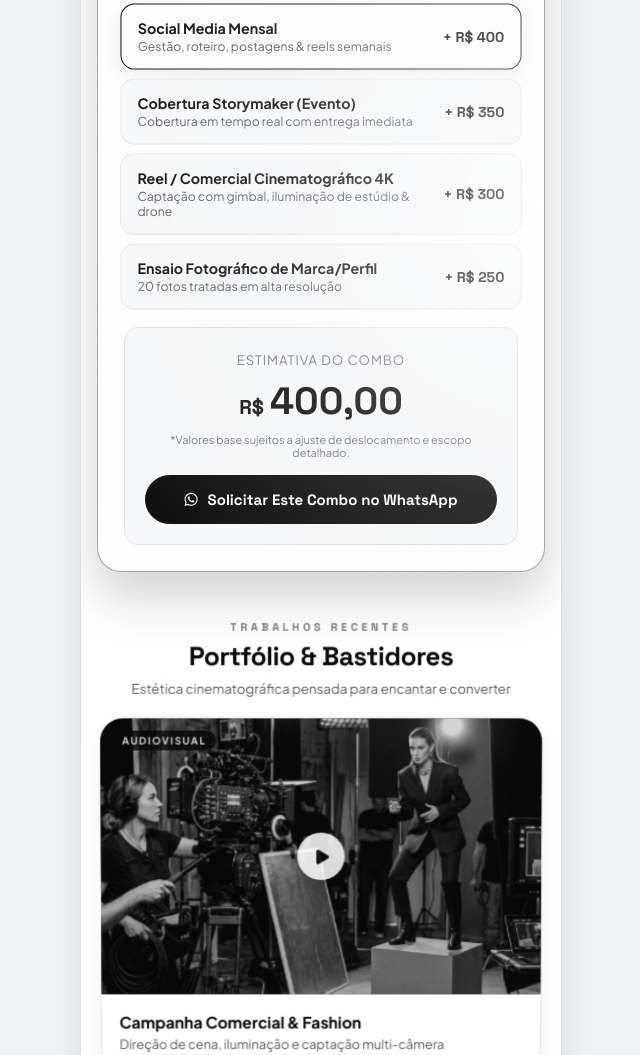
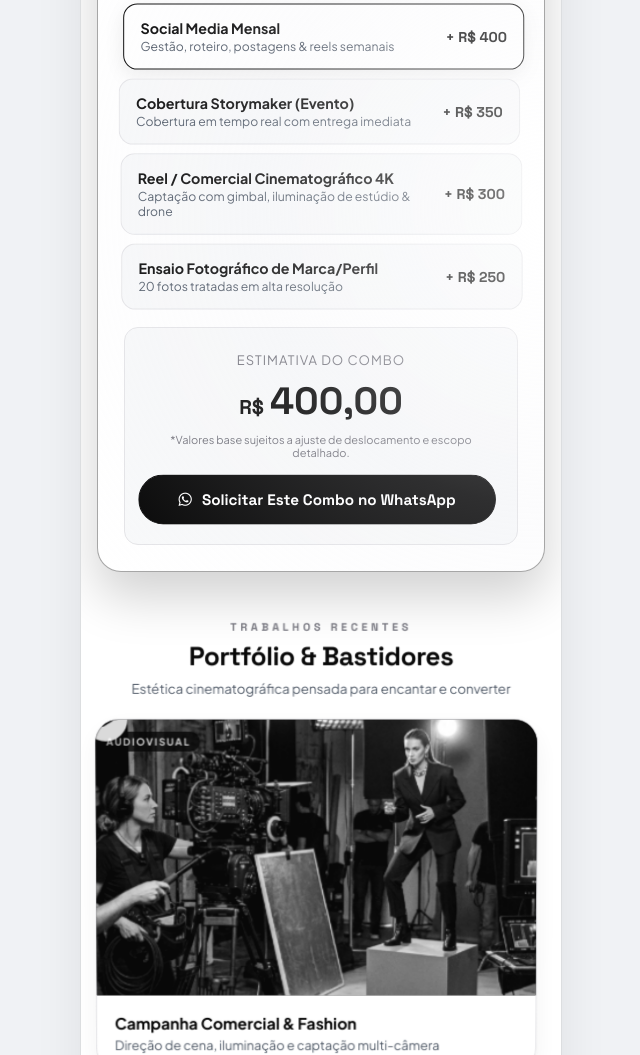
Before and after one commit to leoalthaus/phmedia, a plain HTML site: page index.html in a window 1280 px wide. Shown: the part 2305-3360 px from the top of the page, without its empty margins (319-959 px from the left). Drawn offline with Linux system fonts and the light colour scheme.

Commit message:
feat: botoes e cards surgem simultaneamente da esquerda para a direita e da direita para a esquerda ao rolar a tela

```diff
--- a/assets/css/style.css
+++ b/assets/css/style.css
@@ -107,6 +107,7 @@ body {
   box-shadow: 0 0 50px rgba(0, 0, 0, 0.08), 0 0 0 1px rgba(0, 0, 0, 0.05);
   display: flex;
   flex-direction: column;
+  overflow-x: hidden;
 }
 
 /* ==========================================================================
--- a/assets/js/app.js
+++ b/assets/js/app.js
@@ -363,20 +363,24 @@ function initScrollAnimations() {
       }
     }
 
-    // 4. SERVICE PILL BUTTONS (Quadro 1 Nav): Dynamic Kinetic Stagger Wave
-    servicePills.forEach((pill, idx) => {
+    // 4. SIMULTANEOUS OPPOSING LATERAL SURGE FOR BUTTONS & CONTROLS
+    // (Even items surge from Left-to-Right, Odd items surge from Right-to-Left simultaneously as you scroll)
+    const currentServicePills = document.querySelectorAll(".service-pill-btn");
+    currentServicePills.forEach((pill, idx) => {
       const rect = pill.getBoundingClientRect();
-      if (rect.bottom >= 0 && rect.top <= windowHeight) {
+      if (rect.bottom >= -60 && rect.top <= windowHeight + 60) {
         const centerOffset = (rect.top + rect.height / 2) - (windowHeight / 2);
-        const normDist = Math.abs(centerOffset) / (windowHeight / 2);
-        const clampedDist = Math.min(Math.max(normDist, 0), 1);
+        const normDist = centerOffset / (windowHeight / 2);
+        const clampedNorm = Math.min(Math.max(normDist, -1.2), 1.2);
+        const absDist = Math.abs(clampedNorm);
 
-        const waveScale = 1.04 - clampedDist * 0.06;
-        const waveX = (1 - clampedDist) * (idx % 2 === 0 ? 3 : -3);
+        // Direction: Even (0, 2) comes from Left (-), Odd (1, 3) comes from Right (+)
+        const direction = (idx % 2 === 0) ? -1 : 1;
+        const maxShift = 46;
+        const translateX = direction * clampedNorm * maxShift;
+        const scale = pill.classList.contains("active") ? 1.02 : (1.03 - absDist * 0.05);
 
-        if (!pill.classList.contains("active")) {
-          pill.style.transform = `translateX(${waveX.toFixed(1)}px) scale(${waveScale.toFixed(3)})`;
-        }
+        pill.style.transform = `translateX(${translateX.toFixed(1)}px) scale(${scale.toFixed(3)})`;
       }
     });
 
@@ -431,15 +435,22 @@ function initScrollAnimations() {
     applyHighImpactPhysics(serviceCard, true);
     applyHighImpactPhysics(calcCard, false);
 
-    // 6. CALCULATOR OPTIONS: Interactive Micro-Tilt on Scroll
-    calcOptions.forEach((optBox) => {
+    // 6. CALCULATOR OPTIONS: Simultaneous Opposing Lateral Surge
+    const currentCalcOptions = document.querySelectorAll(".calc-option-box");
+    currentCalcOptions.forEach((optBox, idx) => {
       const rect = optBox.getBoundingClientRect();
-      if (rect.bottom >= 0 && rect.top <= windowHeight) {
+      if (rect.bottom >= -60 && rect.top <= windowHeight + 60) {
         const centerOffset = (rect.top + rect.height / 2) - (windowHeight / 2);
-        const normDist = Math.abs(centerOffset) / (windowHeight / 2);
-        const clampedDist = Math.min(Math.max(normDist, 0), 1);
-        const optScale = 1.02 - clampedDist * 0.03;
-        optBox.style.transform = `scale(${optScale.toFixed(3)})`;
+        const normDist = centerOffset / (windowHeight / 2);
+        const clampedNorm = Math.min(Math.max(normDist, -1.2), 1.2);
+        const absDist = Math.abs(clampedNorm);
+
+        // Even options come from Left (-), Odd options come from Right (+)
+        const direction = (idx % 2 === 0) ? -1 : 1;
+        const shiftX = direction * clampedNorm * 38;
+        const optScale = 1.02 - absDist * 0.03;
+
+        optBox.style.transform = `translateX(${shiftX.toFixed(1)}px) scale(${optScale.toFixed(3)})`;
       }
     });
 
@@ -465,24 +476,64 @@ function initScrollAnimations() {
       }
     });
 
-    // 8. PORTFOLIO CARDS & IMAGES: Continuous Zoom & Parallax Lift
-    portfolioCards.forEach((card) => {
+    // 8. PORTFOLIO CARDS & IMAGE BUTTONS / BADGES: Simultaneous Lateral Surge & Zoom
+    const currentPortfolioCards = document.querySelectorAll(".portfolio-card");
+    currentPortfolioCards.forEach((card, idx) => {
       const rect = card.getBoundingClientRect();
-      if (rect.bottom >= 0 && rect.top <= windowHeight) {
+      if (rect.bottom >= -80 && rect.top <= windowHeight + 80) {
         const centerOffset = (rect.top + rect.height / 2) - (windowHeight / 2);
-        const normDist = Math.abs(centerOffset) / (windowHeight / 2);
-        const clampedDist = Math.min(Math.max(normDist, 0), 1);
+        const normDist = centerOffset / (windowHeight / 2);
+        const clampedNorm = Math.min(Math.max(normDist, -1.2), 1.2);
+        const absDist = Math.abs(clampedNorm);
 
+        const direction = (idx % 2 === 0) ? -1 : 1;
+        const cardShift = direction * clampedNorm * 18;
+        const badge = card.querySelector(".portfolio-badge");
+        const playBtn = card.querySelector(".play-overlay");
         const img = card.querySelector("img");
+
         if (img) {
-          const cardZoom = 1.20 - clampedDist * 0.16;
+          const cardZoom = 1.20 - absDist * 0.16;
           img.style.transform = `scale(${cardZoom.toFixed(4)})`;
         }
 
-        const cardTilt = (centerOffset / (windowHeight / 2)) * -4;
-        card.style.transform = `perspective(800px) rotateX(${cardTilt.toFixed(1)}deg) translateY(${(-clampedDist * 4).toFixed(1)}px)`;
+        const cardTilt = clampedNorm * -4;
+        card.style.transform = `perspective(800px) rotateX(${cardTilt.toFixed(1)}deg) translateX(${cardShift.toFixed(1)}px)`;
+
+        // Image badge & play button surge simultaneously from opposite sides
+        if (badge) {
+          const badgeX = direction * clampedNorm * 42;
+          badge.style.transform = `translateX(${badgeX.toFixed(1)}px)`;
+        }
+        if (playBtn) {
+          const playX = (-direction) * clampedNorm * 38;
+          playBtn.style.transform = `translate(-50%, -50%) translateX(${playX.toFixed(1)}px) scale(${Math.max(1 - absDist * 0.3, 0.75).toFixed(2)})`;
+        }
       }
     });
+
+    // 8.1. SERVICE & COMBO CTA BUTTONS: Lateral Emergence
+    const serviceWaBtn = document.getElementById("serviceWhatsappBtn");
+    if (serviceWaBtn) {
+      const rect = serviceWaBtn.getBoundingClientRect();
+      if (rect.bottom >= -60 && rect.top <= windowHeight + 60) {
+        const centerOffset = (rect.top + rect.height / 2) - (windowHeight / 2);
+        const normDist = Math.min(Math.max(centerOffset / (windowHeight / 2), -1.2), 1.2);
+        const waShiftX = normDist * 35;
+        serviceWaBtn.style.transform = `translateX(${waShiftX.toFixed(1)}px) scale(${(1.02 - Math.abs(normDist) * 0.04).toFixed(3)})`;
+      }
+    }
+
+    const applyComboBtn = document.getElementById("btnApplyCombo");
+    if (applyComboBtn) {
+      const rect = applyComboBtn.getBoundingClientRect();
+      if (rect.bottom >= -60 && rect.top <= windowHeight + 60) {
+        const centerOffset = (rect.top + rect.height / 2) - (windowHeight / 2);
+        const normDist = Math.min(Math.max(centerOffset / (windowHeight / 2), -1.2), 1.2);
+        const comboShiftX = -normDist * 35;
+        applyComboBtn.style.transform = `translateX(${comboShiftX.toFixed(1)}px) scale(${(1.02 - Math.abs(normDist) * 0.04).toFixed(3)})`;
+      }
+    }
 
     // 9. FLOATING WHATSAPP BUTTON: Reactive Velocity Pulse
     if (floatingWa) {
```
